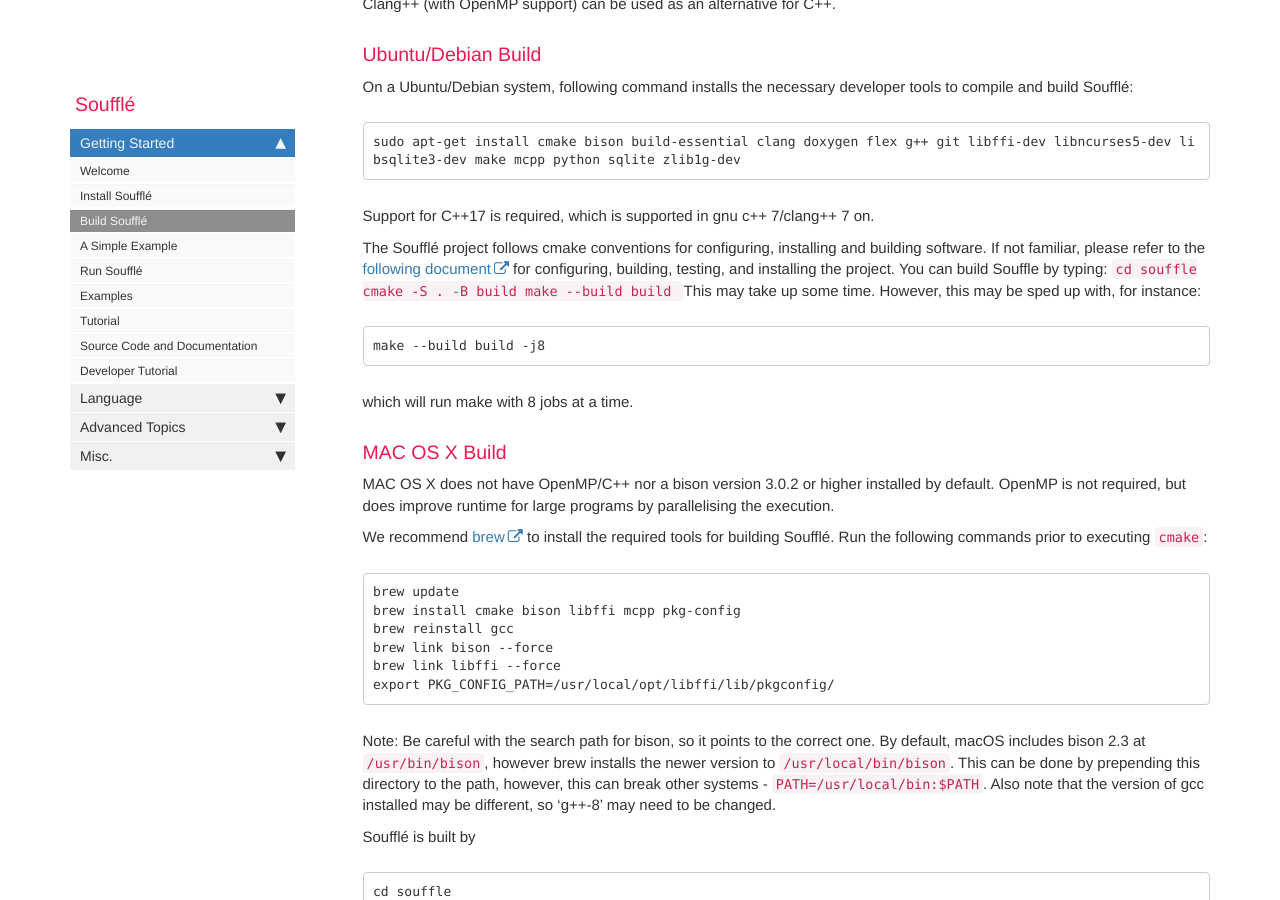
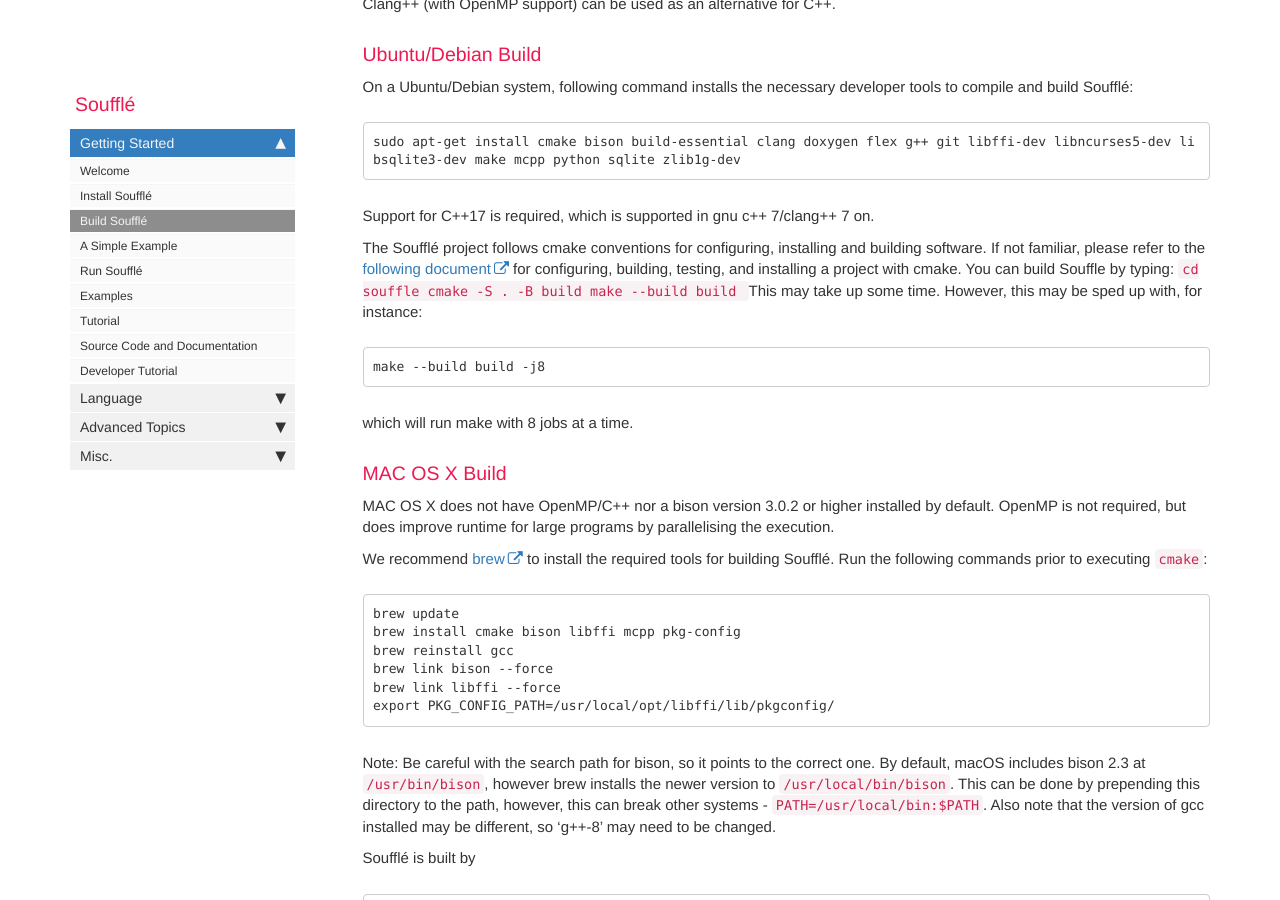
Before and after one commit to souffle-lang/souffle-lang.github.io, a Jekyll site: the page built from pages/docs/build.md, in a window 1280 px wide and 900 px high, scrolled down 598 px. Built offline with Jekyll 4.4.1, drawn with Linux system fonts in a browser that asks for light colours; comment, search, counter and statistics services are not loaded.

Commit message:
Update build.md

```diff
--- a/pages/docs/build.md
+++ b/pages/docs/build.md
@@ -23,7 +23,7 @@ sudo apt-get install cmake bison build-essential clang doxygen flex g++ git libf
 
 Support for C++17 is required, which is supported in gnu c++ 7/clang++ 7 on.
 
-The Soufflé project follows cmake conventions for configuring, installing and building software. If not familiar, please refer to the [following document](https://cliutils.gitlab.io/modern-cmake/chapters/intro/running.html) for configuring, building, testing, and installing the project. You can build Souffle by typing:
+The Soufflé project follows cmake conventions for configuring, installing and building software. If not familiar, please refer to the [following document](https://cliutils.gitlab.io/modern-cmake/chapters/intro/running.html) for configuring, building, testing, and installing a project with cmake. You can build Souffle by typing:
 ``
 cd souffle
 cmake -S . -B build
```
